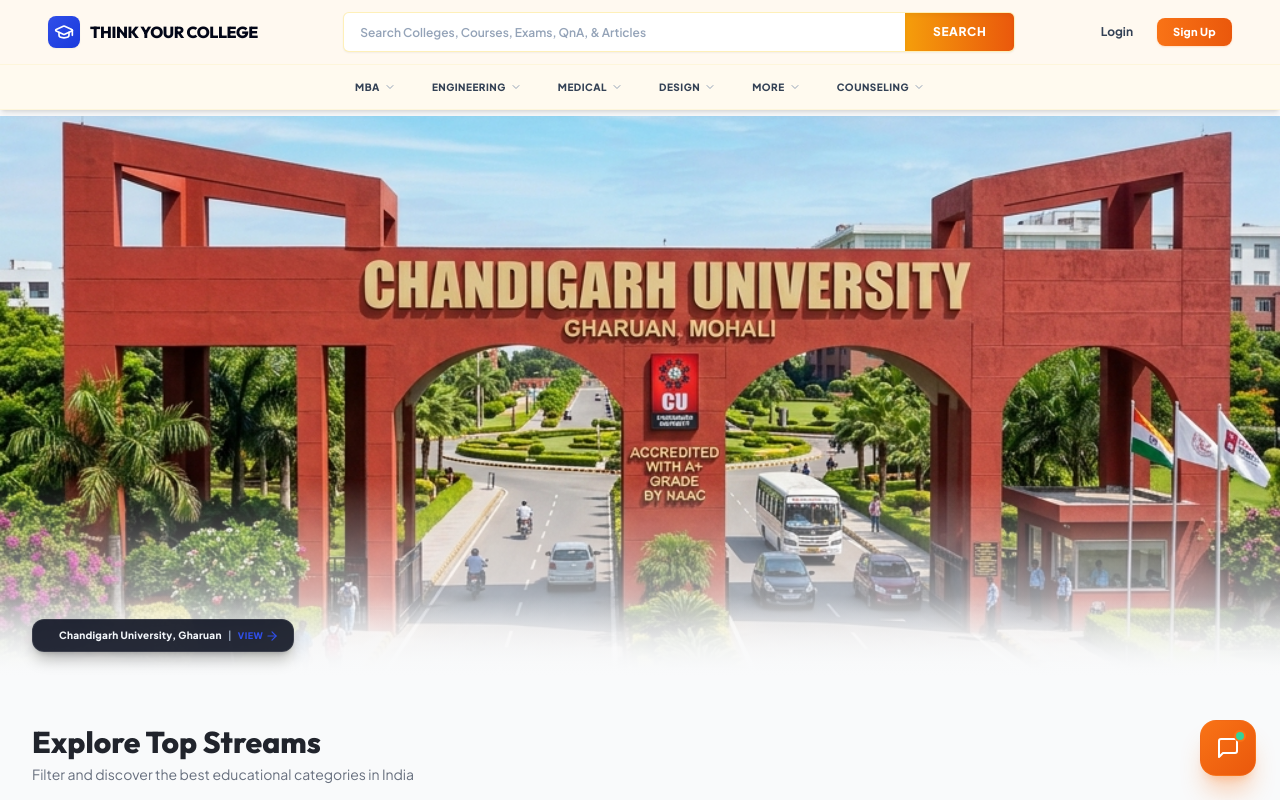
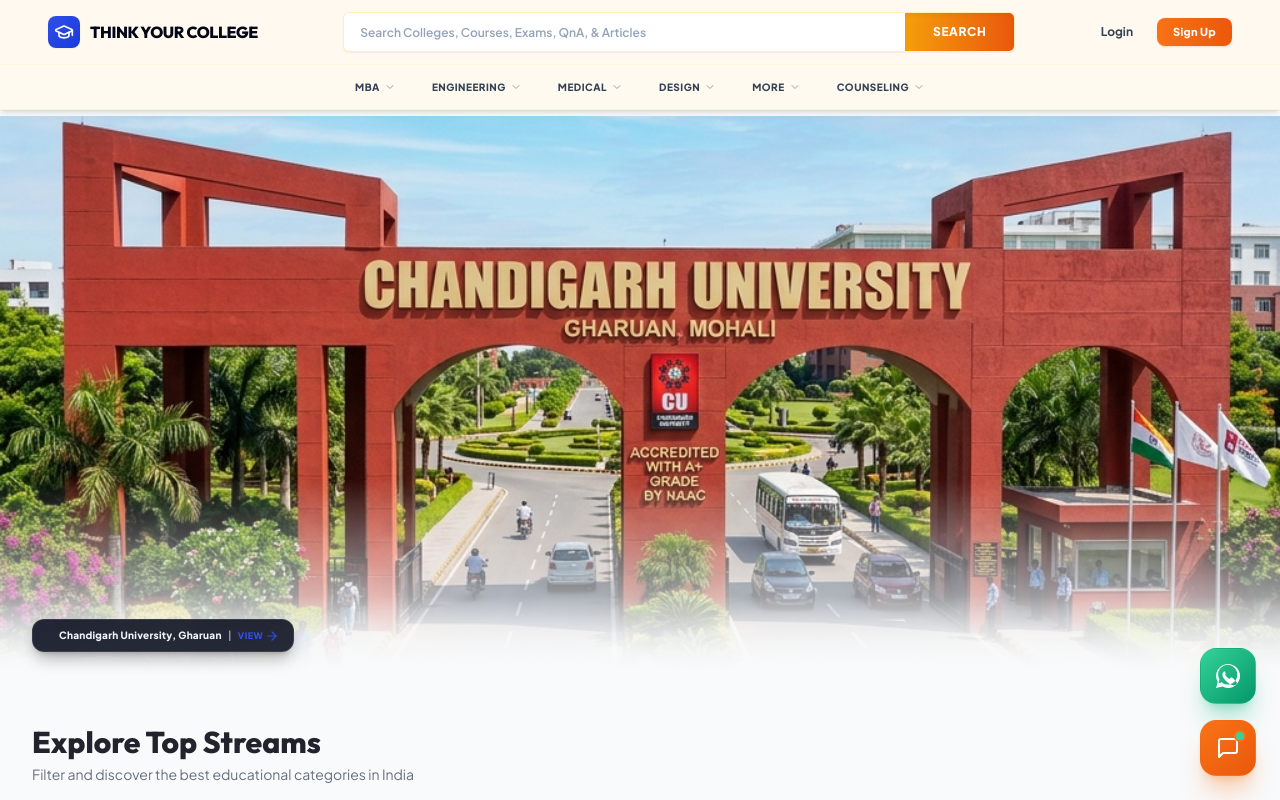
Before and after one commit to 08Satyamkumar/Think_Your_College, a Next.js app: page / in a window 1280 px wide. Shown: the top 800 px of the page. Built offline with nearby package versions, Linux system fonts and the light colour scheme.

Commit message:
feat: add floating WhatsApp connect button directly above Sarthi

```diff
--- a/src/components/LayoutWrapper.tsx
+++ b/src/components/LayoutWrapper.tsx
@@ -1398,6 +1398,30 @@ export default function LayoutWrapper({ children }: { children: React.ReactNode
         )}
       </AnimatePresence>
 
+      {/* Floating WhatsApp Button */}
+      <AnimatePresence>
+        {!isChatOpen && (
+          <motion.a
+            href="https://wa.me/918585951111?text=Hi%20Sarthi,%20I%20have%20a%20query%20about%20college%20admissions."
+            target="_blank"
+            rel="noopener noreferrer"
+            initial={{ opacity: 0, scale: 0.8, y: 20 }}
+            animate={{ opacity: 1, scale: 1, y: 0 }}
+            exit={{ opacity: 0, scale: 0.8, y: 20 }}
+            whileHover={{ scale: 1.08 }}
+            whileTap={{ scale: 0.95 }}
+            className="fixed bottom-24 right-6 w-14 h-14 rounded-2xl bg-gradient-to-br from-emerald-400 to-emerald-600 text-white shadow-xl shadow-emerald-500/30 flex items-center justify-center z-50 border border-emerald-400/20 group cursor-pointer"
+          >
+            <span className="absolute right-16 px-3 py-1.5 rounded-xl bg-slate-900/90 text-white text-[10px] font-bold tracking-wide whitespace-nowrap opacity-0 group-hover:opacity-100 transition-opacity pointer-events-none shadow-md">
+              Chat on WhatsApp
+            </span>
+            <svg className="w-6 h-6 text-white fill-current" viewBox="0 0 24 24">
+              <path d="M.057 24l1.687-6.163c-1.041-1.804-1.588-3.849-1.587-5.946C.06 5.348 5.397.01 12.008.01c3.202.001 6.212 1.246 8.477 3.514 2.266 2.268 3.507 5.28 3.505 8.484-.004 6.657-5.34 11.997-11.953 11.997-2.005-.001-3.973-.502-5.724-1.458L0 24zm6.59-4.846c1.6.95 3.188 1.449 4.825 1.451 5.436 0 9.86-4.42 9.864-9.864.002-2.637-1.03-5.115-2.905-6.99C16.558 1.876 14.077.841 11.997.841 6.561.841 2.137 5.26 2.133 10.7c-.001 1.688.455 3.328 1.32 4.795l-.995 3.64 3.729-.981zM17.487 14.39c-.3-.15-1.782-.88-2.03-.97-.25-.09-.43-.13-.61.15-.18.28-.7 1-.86 1.18-.16.18-.32.2-.62.05-1.8-.9-3.21-2.42-4.14-4.04-.08-.13-.01-.26.06-.39.06-.11.13-.3.2-.45.07-.15.11-.26.17-.38.06-.11.03-.23-.01-.38-.05-.15-.43-1.04-.6-1.43-.16-.38-.32-.33-.43-.33h-.37c-.13 0-.33.05-.51.25-.18.2-1.3 1.27-1.3 3.1s1.33 3.6 1.51 3.85c.18.24 2.62 4.02 6.3 5.6.88.37 1.57.6 2.11.77.88.28 1.68.24 2.3.15.7-.1 1.782-.73 2.03-1.43.25-.7.25-1.3.17-1.43-.08-.13-.32-.2-.62-.35z" />
+            </svg>
+          </motion.a>
+        )}
+      </AnimatePresence>
+
       {/* Floating Toggle Button */}
       <motion.button
         onClick={() => setIsChatOpen(!isChatOpen)}
```
